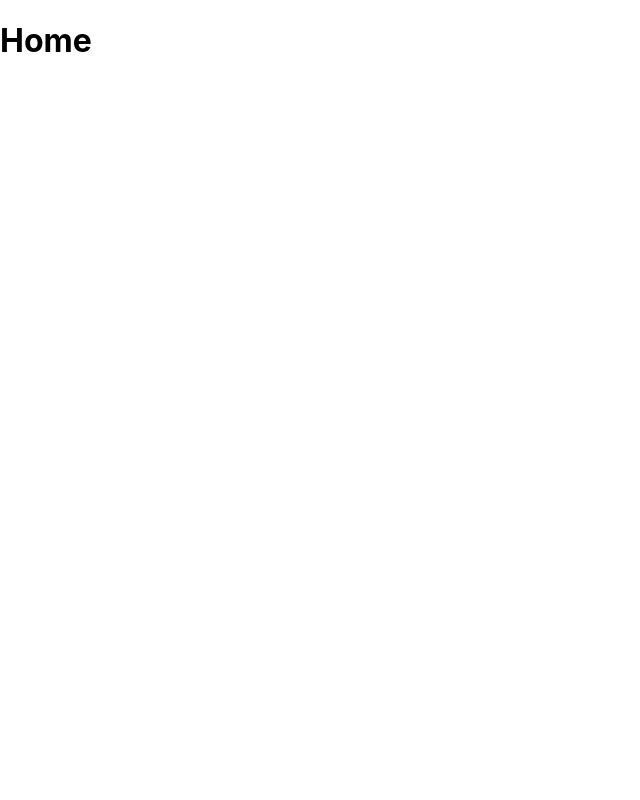
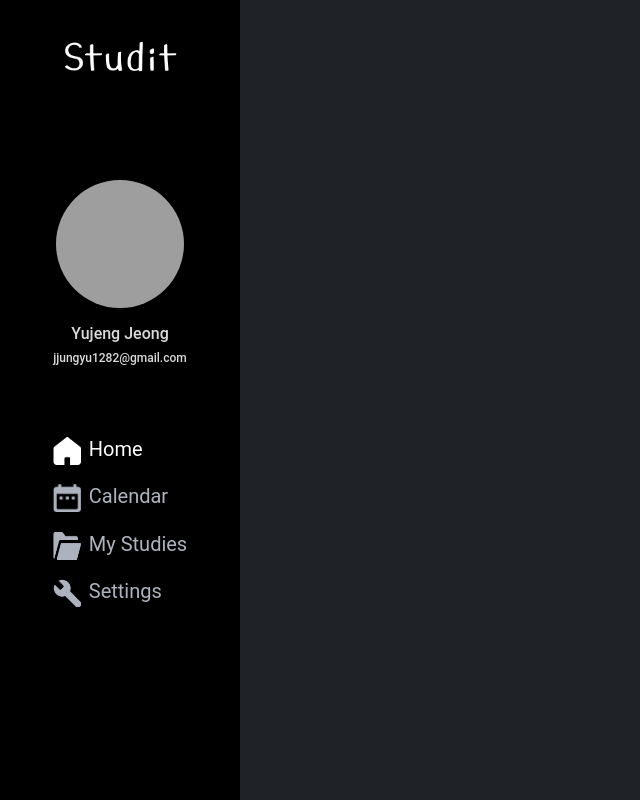
Before and after one commit to SW-Palindrome/Studit-FE, a React (Create React App) app: page / in a window 1280 px wide. Shown: the whole page, without its empty margins (0-640 px from the left). Built offline with nearby package versions, Linux system fonts and the light colour scheme; grey boxes are pictures that could not be loaded.

Commit message:
Design: 네비게이션바에서 로고, 프로필, 메뉴리스트바 구현

```diff
--- a/src/pages/Home/Home.js
+++ b/src/pages/Home/Home.js
@@ -1,8 +1,23 @@
+import styled from "styled-components";
+import Nav from "./components/Nav";
+
+const StyledHome = styled.div`
+  display: flex;
+  flex-direction: column;
+  height: 100vh;
+  background-color: #1f2327;
+`;
+
 function Home() {
   return (
-    <div>
-      <h1>Home</h1>
-    </div>
+    <StyledHome>
+      <Nav
+        imageUrl="https://i.namu.wiki/i/x9jfQUvtlnkV9g86wcKFegAk8efDjEZh3T93TyzOXW9LvNPxHbccbhpyixoWK8n9RwLNB11_9rofsVTOSAu30876fmsOW77622Zee2Yy7Nn2PAJj2DArNN8hWjVB0UlanGkHHe_X2aAkmtPhhjnrhg.webp"
+        name="Yujeng Jeong"
+        email="jjungyu1282@gmail.com"
+        selectedMenu="home"
+      />
+    </StyledHome>
   );
 }
 
--- /dev/null
+++ b/src/pages/Home/components/Nav.js
@@ -0,0 +1,143 @@
+import styled from "styled-components";
+
+const StyledNav = styled.div`
+  display: flex;
+  flex-direction: column;
+  align-items: center;
+  width: 15rem;
+  height: 100vh;
+  background-color: #000000;
+`;
+
+const StyledLogo = styled.img`
+  margin: 0 auto 2rem auto;
+  width: 9rem;
+  padding-top: 2rem;
+`;
+
+const StyledProfile = styled.div`
+  display: flex;
+  flex-direction: column;
+  align-items: center;
+  padding: 4rem 0rem;
+`;
+
+const StyledProfileImage = styled.img`
+  width: 8rem;
+  height: 8rem;
+  border-radius: 50%;
+  margin-bottom: 1rem;
+`;
+
+const StyledProfileName = styled.div`
+  color: #dadada;
+  font-family: roboto;
+  font-size: 1rem;
+  font-weight: 500;
+  margin-bottom: 0.5rem;
+`;
+
+const StlyedProfileEmail = styled.div`
+  color: #dadada;
+  font-family: roboto;
+  font-size: 0.75rem;
+  font-weight: 500;
+  margin-bottom: 0.5rem;
+`;
+
+const StyledMenu = styled.div`
+  padding: 0rem 2rem;
+  display: flex;
+  flex-direction: column;
+  align-items: flex-start;
+`;
+
+const StyledMenuItem = styled.div`
+  display: flex;
+  flex-direction: row;
+  align-items: flex-start;
+  margin-bottom: 1.2rem;
+`;
+
+const StyledMenuItemIcon = styled.img`
+  width: 1.75rem;
+  height: 1.75rem;
+  margin-right: 0.5rem;
+`;
+
+const StyledMenuItemText = styled.div`
+  color: ${(props) => (props.isSelect ? "#ffffff" : "#adb3be")};
+  font-family: roboto;
+  font-size: 1.25rem;
+`;
+
+function Nav({ imageUrl, name, email, selectedMenu }) {
+  return (
+    <StyledNav>
+      <StyledLogo src={require("../../../assets/logo.png")} alt="logo" />
+      <StyledProfile>
+        <StyledProfileImage src={imageUrl} alt="profile" />
+        <StyledProfileName>{name}</StyledProfileName>
+        <StlyedProfileEmail>{email}</StlyedProfileEmail>
+      </StyledProfile>
+      <StyledMenu>
+        <StyledMenuItem>
+          <StyledMenuItemIcon
+            src={
+              selectedMenu == "home"
+                ? require("../../../assets/home-select.png")
+                : require("../../../assets/home-unselect.png")
+            }
+            alt="home"
+          />
+          <StyledMenuItemText isSelect={selectedMenu == "home"}>
+            Home
+          </StyledMenuItemText>
+        </StyledMenuItem>
+        <StyledMenuItem>
+          <StyledMenuItemIcon
+            src={
+              selectedMenu == "canlendar"
+                ? require("../../../assets/canlendar-select.png")
+                : require("../../../assets/canlendar-unselect.png")
+            }
+            alt="home"
+          />
+          <StyledMenuItemText isSelect={selectedMenu == "calendar"}>
+            {" "}
+            Calendar
+          </StyledMenuItemText>
+        </StyledMenuItem>
+        <StyledMenuItem>
+          <StyledMenuItemIcon
+            src={
+              selectedMenu == "mystudies"
+                ? require("../../../assets/mystudies-select.png")
+                : require("../../../assets/mystudies-unselect.png")
+            }
+            alt="home"
+          />
+          <StyledMenuItemText isSelect={selectedMenu == "mystudies"}>
+            {" "}
+            My Studies
+          </StyledMenuItemText>
+        </StyledMenuItem>
+        <StyledMenuItem>
+          <StyledMenuItemIcon
+            src={
+              selectedMenu == "settings"
+                ? require("../../../assets/settings-select.png")
+                : require("../../../assets/settings-unselect.png")
+            }
+            alt="home"
+          />
+          <StyledMenuItemText isSelect={selectedMenu == "settings"}>
+            Settings
+          </StyledMenuItemText>
+        </StyledMenuItem>
+      </StyledMenu>
+    </StyledNav>
+  );
+}
+
+export default Nav;
```
